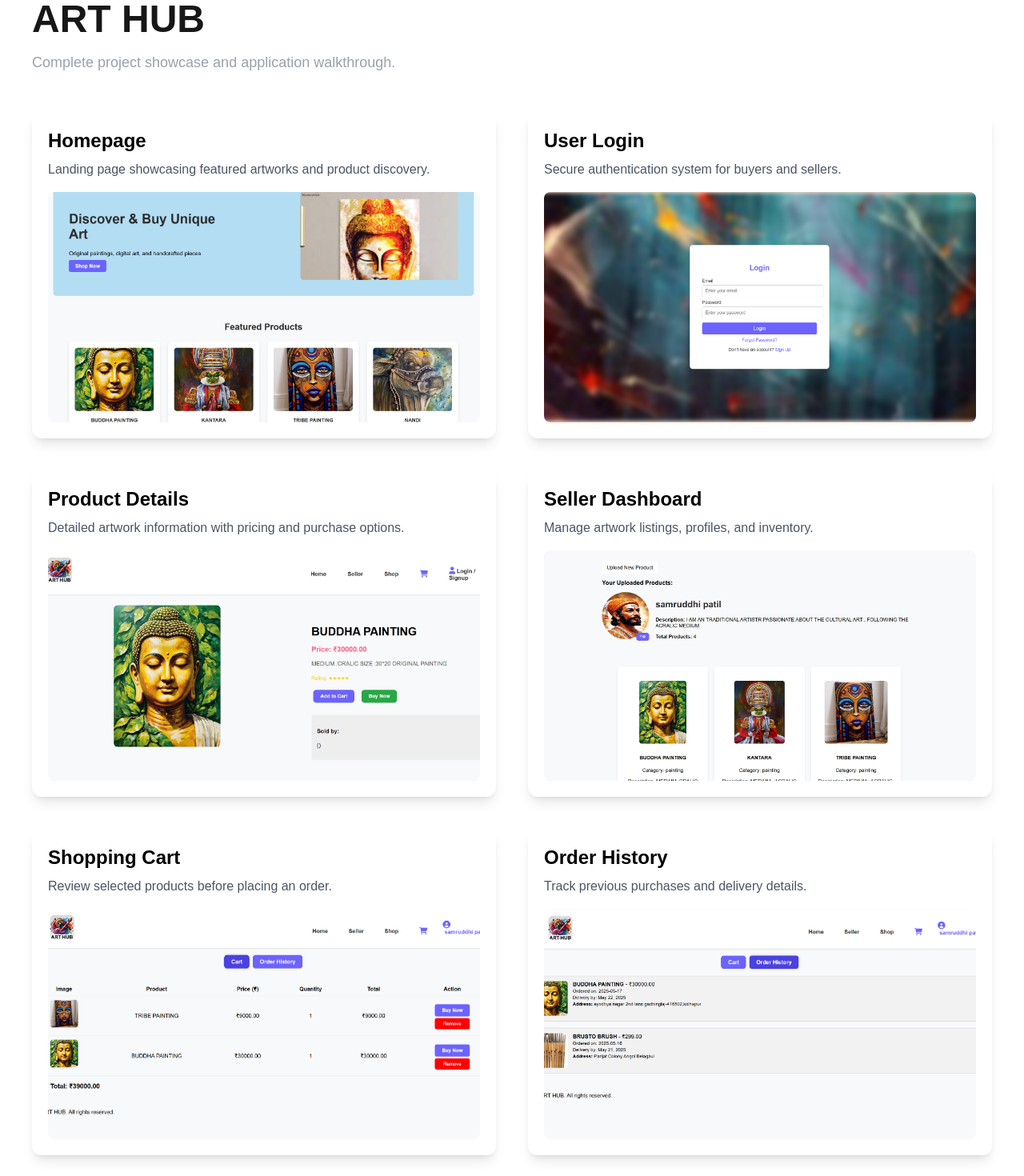
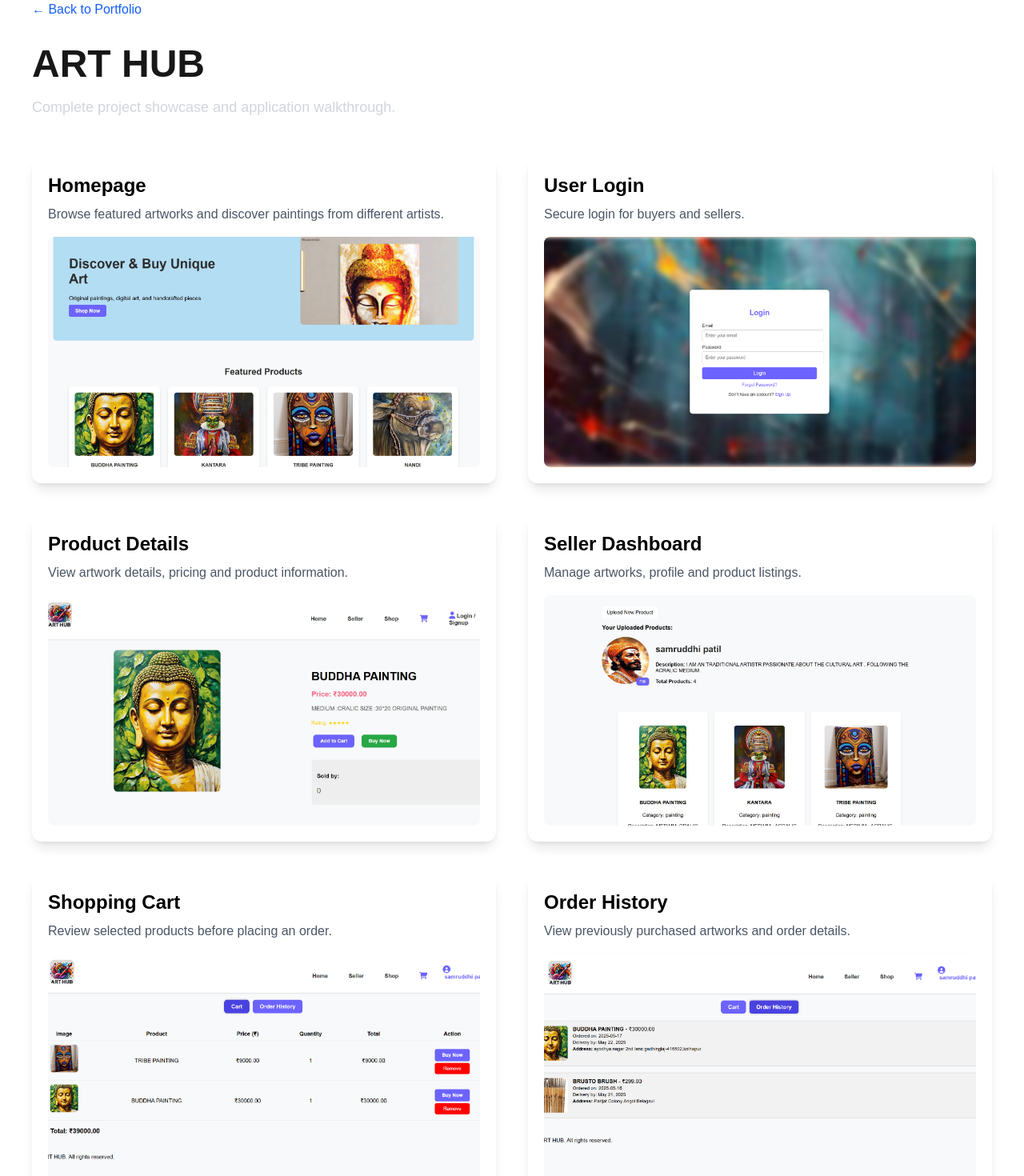
Before and after one commit to Preeti-Kuldeep/preeti-portfolio, a Next.js app: page /art-hub in a window 1280 px wide. Shown: the part 80-1550 px from the top of the page at 80% size. Built offline with nearby package versions, Linux system fonts and the light colour scheme.

Commit message:
Enhanced portfolio navigation

```diff
--- a/app/art-hub/page.js
+++ b/app/art-hub/page.js
@@ -1,133 +1,124 @@
+import Link from "next/link";
+
 export default function ArtHubGallery() {
   return (
     <div className="max-w-7xl mx-auto px-10 py-20">
 
-      <h1 className="text-5xl font-bold mb-4">
+      {/* Back Button */}
+      <Link
+        href="/"
+        className="text-blue-600 font-medium hover:underline"
+      >
+        ← Back to Portfolio
+      </Link>
+
+      {/* Heading */}
+      <h1 className="text-5xl font-bold mt-8">
         ART HUB
       </h1>
 
-      <p className="text-lg text-gray-400 mb-12">
+      <p className="text-lg text-gray-300 mt-4">
         Complete project showcase and application walkthrough.
       </p>
 
-      <div className="grid md:grid-cols-2 gap-10">
+      {/* Gallery */}
+      <div className="grid md:grid-cols-2 gap-10 mt-12">
 
         {/* Homepage */}
-        <div className="bg-white rounded-xl p-5 shadow-lg">
-          <h3 className="text-2xl text-black font-bold mb-2">
-            Homepage
-          </h3>
-
+        <div className="bg-white rounded-xl shadow-lg p-5">
+          <h2 className="text-2xl font-bold mb-2 text-black">Homepage</h2>
           <p className="text-gray-600 mb-4">
-            Landing page showcasing featured artworks and product discovery.
+            Browse featured artworks and discover paintings from different artists.
           </p>
 
           <img
             src="/images/arthub-homepage.jpeg"
             alt="Homepage"
-            className="h-72 w-full object-cover rounded-lg hover:scale-105 transition duration-300"
+            className="w-full h-72 object-cover rounded-lg hover:scale-105 transition duration-300"
           />
         </div>
 
         {/* Login */}
-        <div className="bg-white rounded-xl p-5 shadow-lg">
-          <h3 className="text-2xl text-black font-bold mb-2">
-            User Login
-          </h3>
-
+        <div className="bg-white rounded-xl shadow-lg p-5">
+          <h2 className="text-2xl font-bold mb-2 text-black">User Login</h2>
           <p className="text-gray-600 mb-4">
-            Secure authentication system for buyers and sellers.
+            Secure login for buyers and sellers.
           </p>
 
           <img
             src="/images/arthub-login.png"
-            alt="Login Page"
-            className="h-72 w-full object-cover rounded-lg hover:scale-105 transition duration-300"
+            alt="Login"
+            className="w-full h-72 object-cover rounded-lg hover:scale-105 transition duration-300"
           />
         </div>
 
         {/* Product Details */}
-        <div className="bg-white rounded-xl p-5 shadow-lg">
-          <h3 className="text-2xl text-black font-bold mb-2">
-            Product Details
-          </h3>
-
+        <div className="bg-white rounded-xl shadow-lg p-5">
+          <h2 className="text-2xl font-bold mb-2 text-black">Product Details</h2>
           <p className="text-gray-600 mb-4">
-            Detailed artwork information with pricing and purchase options.
+            View artwork details, pricing and product information.
           </p>
 
           <img
             src="/images/arthub-product.jpeg"
-            alt="Product Page"
-            className="h-72 w-full object-cover rounded-lg hover:scale-105 transition duration-300"
+            alt="Product Details"
+            className="w-full h-72 object-cover rounded-lg hover:scale-105 transition duration-300"
           />
         </div>
 
-        {/* Seller Profile */}
-        <div className="bg-white rounded-xl p-5 shadow-lg">
-          <h3 className="text-2xl text-black font-bold mb-2">
-            Seller Dashboard
-          </h3>
-
+        {/* Seller Dashboard */}
+        <div className="bg-white rounded-xl shadow-lg p-5">
+          <h2 className="text-2xl font-bold mb-2 text-black">Seller Dashboard</h2>
           <p className="text-gray-600 mb-4">
-            Manage artwork listings, profiles, and inventory.
+            Manage artworks, profile and product listings.
           </p>
 
           <img
             src="/images/arthub-sellerprofile.jpeg"
-            alt="Seller Profile"
-            className="h-72 w-full object-cover rounded-lg hover:scale-105 transition duration-300"
+            alt="Seller Dashboard"
+            className="w-full h-72 object-cover rounded-lg hover:scale-105 transition duration-300"
           />
         </div>
 
-        {/* Cart */}
-        <div className="bg-white rounded-xl p-5 shadow-lg">
-          <h3 className="text-2xl text-black font-bold mb-2">
-            Shopping Cart
-          </h3>
-
+        {/* Shopping Cart */}
+        <div className="bg-white rounded-xl shadow-lg p-5">
+          <h2 className="text-2xl font-bold mb-2 text-black">Shopping Cart</h2>
           <p className="text-gray-600 mb-4">
             Review selected products before placing an order.
           </p>
 
           <img
             src="/images/arthub-cart.png"
-            alt="Cart Page"
-            className="h-72 w-full object-cover rounded-lg hover:scale-105 transition duration-300"
+            alt="Shopping Cart"
+            className="w-full h-72 object-cover rounded-lg hover:scale-105 transition duration-300"
           />
         </div>
 
         {/* Order History */}
-        <div className="bg-white rounded-xl p-5 shadow-lg">
-          <h3 className="text-2xl text-black font-bold mb-2">
-            Order History
-          </h3>
-
+        <div className="bg-white rounded-xl shadow-lg p-5">
+          <h2 className="text-2xl font-bold mb-2 text-black">Order History</h2>
           <p className="text-gray-600 mb-4">
-            Track previous purchases and delivery details.
+            View previously purchased artworks and order details.
           </p>
 
           <img
             src="/images/arthub-History.png"
             alt="Order History"
-            className="h-72 w-full object-cover rounded-lg hover:scale-105 transition duration-300"
+            className="w-full h-72 object-cover rounded-lg hover:scale-105 transition duration-300"
           />
         </div>
 
         {/* Checkout */}
-        <div className="bg-white rounded-xl p-5 shadow-lg md:col-span-2">
-          <h3 className="text-2xl text-black font-bold mb-2">
-            Checkout & Shipping
-          </h3>
-
+        <div className="bg-white rounded-xl shadow-lg p-5 md:col-span-2">
+          <h2 className="text-2xl font-bold mb-2 text-black">Checkout & Shipping</h2>
           <p className="text-gray-600 mb-4">
-            Complete purchase process with shipping and order confirmation.
+            Complete the purchase process with shipping details and order confirmation.
           </p>
 
           <img
             src="/images/arthub-Buynow.jpeg"
-            alt="Buy Now"
-            className="h-96 w-full object-cover rounded-lg hover:scale-105 transition duration-300"
+            alt="Checkout"
+            className="w-full h-110 object-cover rounded-lg hover:scale-103 transition duration-300"
           />
         </div>
 
--- a/app/page.tsx
+++ b/app/page.tsx
@@ -1,3 +1,5 @@
+
+"use client";
 import {
   FaGithub,
   FaLinkedin,
@@ -8,7 +10,34 @@ import {
 } from "react-icons/fa";
 import Link from "next/link";
 
+import {useState,useEffect} from "react";
+
 export default function Home() {
+
+  const [activeSection, setActiveSection] = useState("home");
+  useEffect(() => {
+  const sections = document.querySelectorAll("section[id]");
+
+  const observer = new IntersectionObserver(
+    (entries) => {
+      entries.forEach((entry) => {
+        if (entry.isIntersecting) {
+          setActiveSection(entry.target.id);
+        }
+      });
+    },
+    {
+      threshold: 0.5,
+    }
+  );
+
+  sections.forEach((section) => observer.observe(section));
+
+  return () => {
+    sections.forEach((section) => observer.unobserve(section));
+  };
+}, []);
+
   return (
     <main>
 
@@ -20,23 +49,58 @@ export default function Home() {
 
           <div className="flex gap-6">
 
-            <a href="#home" className="hover:text-blue-400">
+            <a
+                href="#home"
+                className={`${
+                activeSection === "home"
+                ? "text-blue-400 font-semibold"
+                : "text-white"
+            } hover:text-blue-400 transition-colors duration-300`}
+           >
               Home
+           </a>
+
+            <a
+              href="#about"
+              className={`${
+              activeSection === "about"
+              ? "text-blue-400 font-semibold"
+              : "text-white"
+              } hover:text-blue-400 transition-colors duration-300`}
+            >
+             About
             </a>
 
-            <a href="#about" className="hover:text-blue-400">
-              About
-            </a>
-
-            <a href="#projects" className="hover:text-blue-400">
+            <a
+              href="#projects"
+              className={`${
+                activeSection === "projects"
+                  ? "text-blue-400 font-semibold"
+                  : "text-white"
+              } hover:text-blue-400 transition-colors duration-300`}
+            >
               Projects
             </a>
 
-            <a href="#experience" className="hover:text-blue-400">
-              Experience
+            <a
+              href="#education"
+              className={`${
+                activeSection === "education"
+                  ? "text-blue-400 font-semibold"
+                  : "text-white"
+              } hover:text-blue-400 transition-colors duration-300`}
+            >
+              Career
             </a>
 
-            <a href="#contact" className="hover:text-blue-400">
+            <a
+              href="#contact"
+              className={`${
+                activeSection === "contact"
+                  ? "text-blue-400 font-semibold"
+                  : "text-white"
+              } hover:text-blue-400 transition-colors duration-300`}
+            >
               Contact
             </a>
 
@@ -303,7 +367,7 @@ className="py-24 px-10 bg-slate-900 text-white"
       href="https://github.com/Preeti-Kuldeep/Customer-Churn-Analysis-Retention-System/tree/main/Documentation"
       target="_blank"
       rel="noopener noreferrer"
-      className="border border-white px-6 py-3 rounded-lg "
+      className="border border-white px-6 py-3 rounded-lg font-medium hover:bg-white hover:text-slate-900 "
       >
         Documentation
       </a>
@@ -443,8 +507,9 @@ className="py-24 px-10 bg-slate-900 text-white"
 
 {/* Experience Section */}
 <section
-id="experience" className="py-24 px-10 bg-slate-50">
-  <div className="max-w-6xl mx-auto">
+  id="education"
+  className="py-24 px-10 bg-white"
+>
 
     <p className="text-blue-600 font-medium">
       Professional Experience
@@ -498,12 +563,14 @@ id="experience" className="py-24 px-10 bg-slate-50">
       </div>
     </div>
 
-  </div>
+
 </section>
+
 {/* Education Section */}
-<section className="py-24 px-10 bg-white">
-  <div className="max-w-6xl mx-auto">
-
+<section
+  id="education"
+  className="py-24 px-10 bg-white"
+>
     <p className="text-blue-600 font-medium">
       Education
     </p>
@@ -583,7 +650,7 @@ id="experience" className="py-24 px-10 bg-slate-50">
 
     </div>
 
-  </div>
+
 </section>
 
 {/* Certifications Section */}
@@ -695,7 +762,7 @@ className="py-24 px-10 bg-slate-900 text-white"
 
       <p className="text-xl flex items-center justify-center gap-3">
        <FaPhone />
-        +91 xxxxxxxxxx
+        +91 8618707724
       </p>
 
       <p className="text-xl flex items-center justify-center gap-3">
@@ -711,7 +778,7 @@ className="py-24 px-10 bg-slate-900 text-white"
         href="https://github.com/Preeti-Kuldeep"
         target="_blank"
         rel="noopener noreferrer"
-        className="bg-blue-600 px-6 py-3 rounded-lg"
+        className="bg-blue-600 px-6 py-3 rounded-lg hover:bg-blue-700"
       >
         <div className="flex items-center gap-2">
           <FaGithub />
@@ -723,9 +790,9 @@ className="py-24 px-10 bg-slate-900 text-white"
         href="https://www.linkedin.com/in/preeti-kuldeep-1919872a5/"
         target="_blank"
         rel="noopener noreferrer"
-        className="border border-white px-6 py-3 rounded-lg"
+        className="border border-white px-6 py-3 rounded-lg font-medium hover:bg-white hover:text-slate-900"
       >
-        <div className="flex items-center gap-2">
+        <div className="flex items-center gap-2 ">
           <FaLinkedin />
           LinkedIn
         </div>
```
